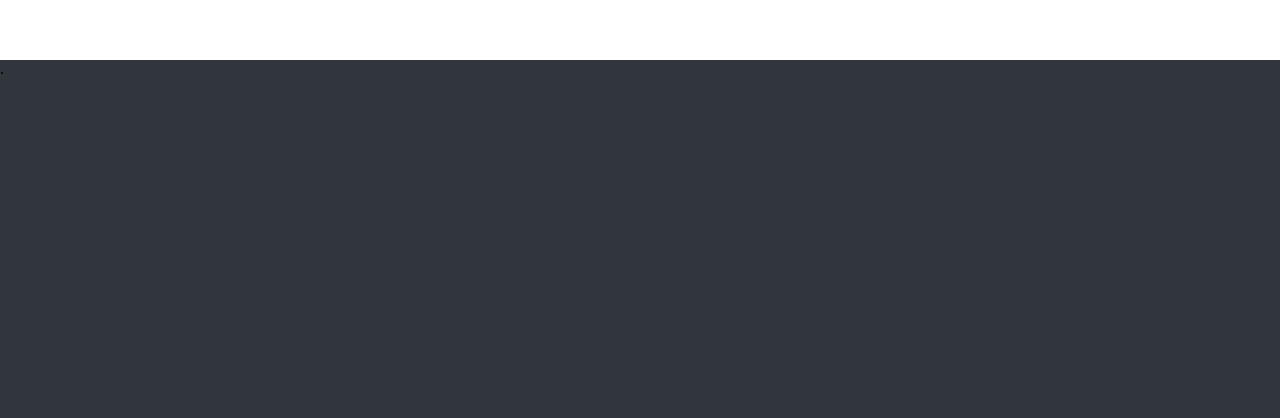
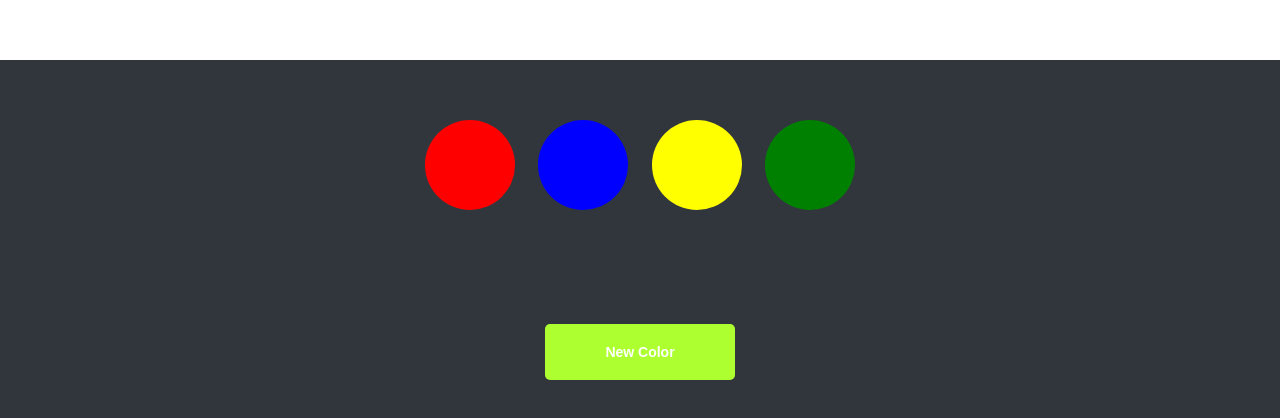
Before and after one commit to Jenny-Ha/Paleta-de-Colores, a plain HTML site: page index.html in a window 1280 px wide. Shown: the part 140-558 px from the top of the page. Drawn offline with nearby package versions, Linux system fonts and the light colour scheme.

Commit message:
Add avances

```diff
--- a/css/style.css
+++ b/css/style.css
@@ -7,6 +7,17 @@
     outline: 1PX SOLID rgba(0, g250, 0, .3)
 }
 
+/* GLOBAL*/
+body {
+    color: #333;
+    font-family: Arial, Helvetica, sans-serif;
+    font-size: 12px;
+}
+a {
+    text-decoration: none;
+}
+
+/* MAIN CONTAINER*/
 .main-container {
     min-height: 100vh;
     background-color: #31363c;
@@ -21,5 +32,58 @@
 }
 
 /* BTN AREA*/
+.btn-area {
+    text-align: center;
+    padding: 50px 20px;
+}
+.btn-area .btn {
+    width: 80px;
+    height: 80px;
+    display: inline-block;
+    margin: 10px;
+    background-color: white;
+    border-radius: 50%;
+    cursor: pointer;
+    border: 5px solid transparent;
+    transition: 300ms ease-in-out;
+}
+.btn-area .btn:hover {
+    border-color: #fff;
+}
+
+.btn-area .btn-1 {
+    background-color: red;
+}
+.btn-area .btn-2 {
+    background-color: blue;
+
+}
+.btn-area .btn-3 {
+    background-color: yellow;
+
+}
+.btn-area .btn-4 {
+    background-color: green;
+
+}
 
 /* NEW COLOR AREA*/
+.new-color-area {
+    text-align: center;
+    padding: 50px 20px;
+}
+.new-color-area a {
+    display: inline-block;
+    background-color: greenyellow;
+    min-width: 150px;
+    padding: 20px;
+    color: #fff;
+    font-size: 14px ;
+    font-weight: bold;
+    border-radius: 5px;
+    transition: 300ms ease-in-out;
+}
+
+.new-color-area a:hover {
+    background-color: green;
+}
--- a/index.html
+++ b/index.html
@@ -15,14 +15,18 @@
 </head>
 <body>
     <div class="main-container">
-        <div class="bg-area">
+        <div id="bg-area"class="bg-area">
 
         </div>
         <div class="btn-area">
-            .
+            <div class="btn btn-1"> </div>
+            <div class="btn btn-2"> </div>
+            <div class="btn btn-3"> </div>
+            <div class="btn btn-4"> </div>
 
         </div>
         <div class="new-color-area">
+            <a href="#"> New Color</a>
 
         </div>
     </div>
--- a/js/app.js
+++ b/js/app.js
@@ -0,0 +1,9 @@
+$(document).ready(function(){
+    var btn = $(".btn");
+    var btn_Bg = btn.bgColor;
+    var bg_area = $(".bg-area");
+    btn. click(function() {
+        bg_color = $(this).bgColor;
+        bg_area.style.backgroundColor = bg_color;
+    });
+ });
```
